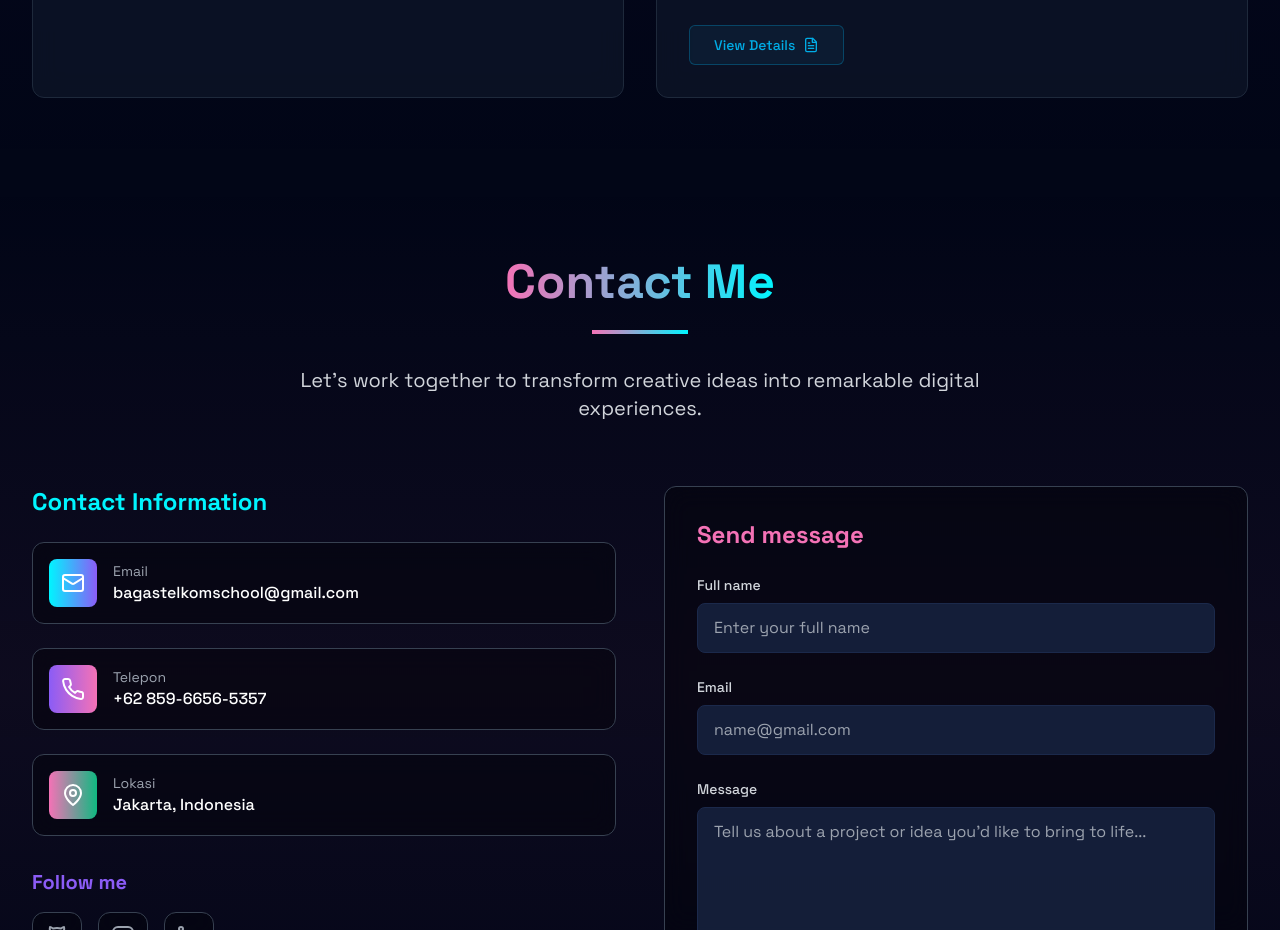
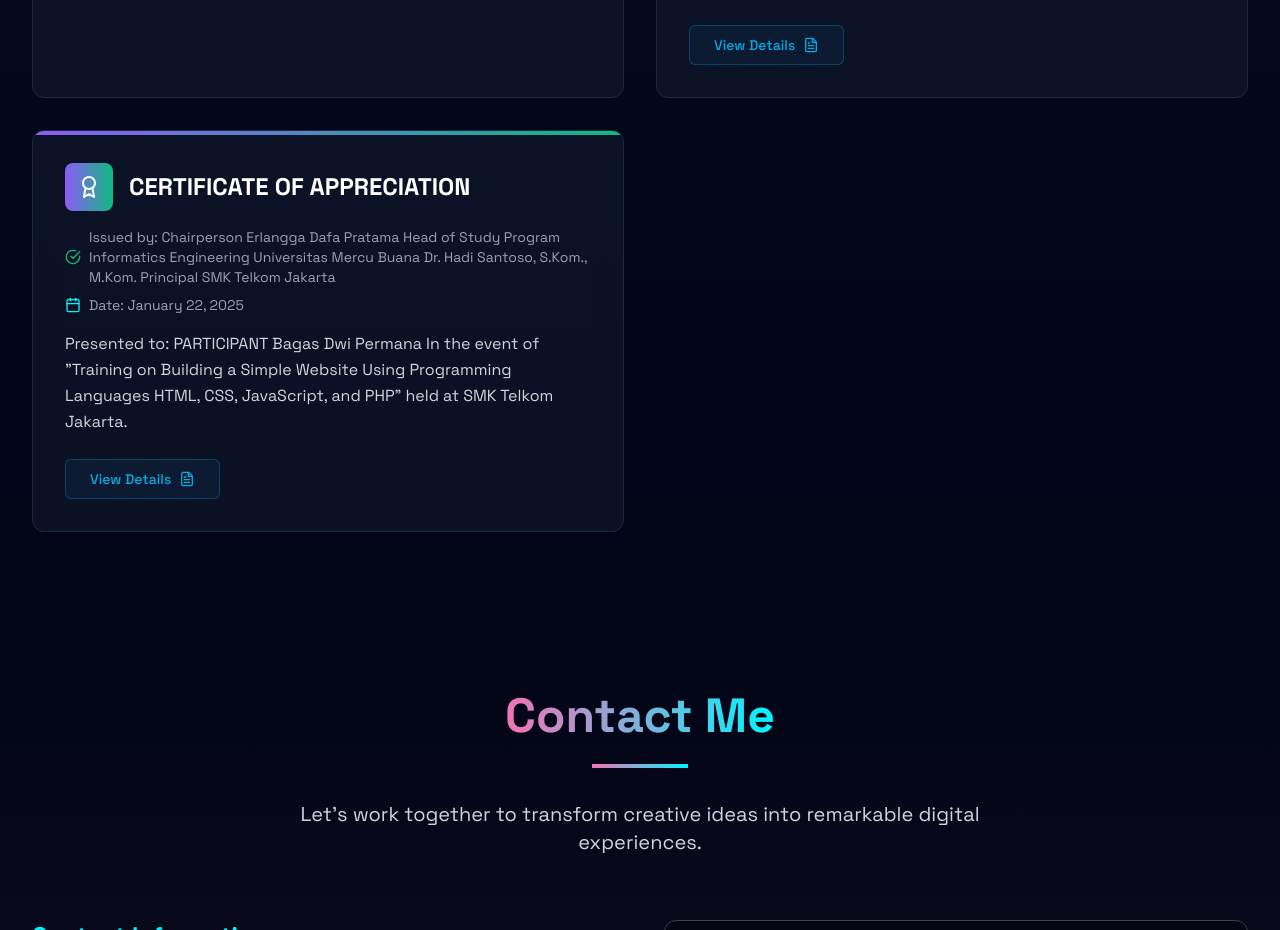
Before and after one commit to bagassdwipermanaa/portofolio_bagas_dwi_permana, a React (Vite) app: page / in a window 1280 px wide. Shown: the part 5940-6870 px from the top of the page. Built offline with nearby package versions, Linux system fonts and the light colour scheme.

Commit message:
Update Certifications.jsx

```diff
--- a/src/components/Certifications.jsx
+++ b/src/components/Certifications.jsx
@@ -21,7 +21,7 @@ const Certifications = () => {
     issuer: 'SMK Telkom Sandhy Putra Jakarta • Cisco Networking Academy',
     date: 'May 20, 2025',
     description: 'This certificate is awarded to Bagas Dwi Permana for successfully completing JavaScript Essentials 1 through the Cisco Networking Academy program.',
-    pdfLink: '#',
+    pdfLink: '/JavaScript_Essentials_1_certificate_bagastelkomschool-gmail-com_fd03c603-9b7f-4389-8cd1-9d2717a6017a.pdf',
     gradient: 'from-cyber-purple to-cyber-pink',
   },
   {
@@ -59,7 +59,18 @@ const Certifications = () => {
     description: 'Awarded to Bagas Dwi Permana for completing the Level 3 Qualification Competency Test on "Creating a Simple CV Website Using HTML and Bootstrap" on November 25, 2024, and declared Competent.',
     pdfLink: '#',
     gradient: 'from-cyber-purple to-cyber-green',
+  },
+  {
+  "id": 7,
+  "title": "CERTIFICATE OF APPRECIATION",
+  "issuer": "Chairperson\nErlangga Dafa Pratama\nHead of Study Program\nInformatics Engineering\nUniversitas Mercu Buana\nDr. Hadi Santoso, S.Kom., M.Kom.\nPrincipal\nSMK Telkom Jakarta",
+  "date": "January 22, 2025",
+  "description": "Presented to:\nPARTICIPANT\nBagas Dwi Permana\nIn the event of \"Training on Building a Simple Website Using Programming Languages HTML, CSS, JavaScript, and PHP\" held at SMK Telkom Jakarta.",
+  "pdfLink": "/Bagas Dwi Permana.pdf",
+  "gradient": "from-cyber-purple to-cyber-green"
   }
+
+
 ];
 
 
```
